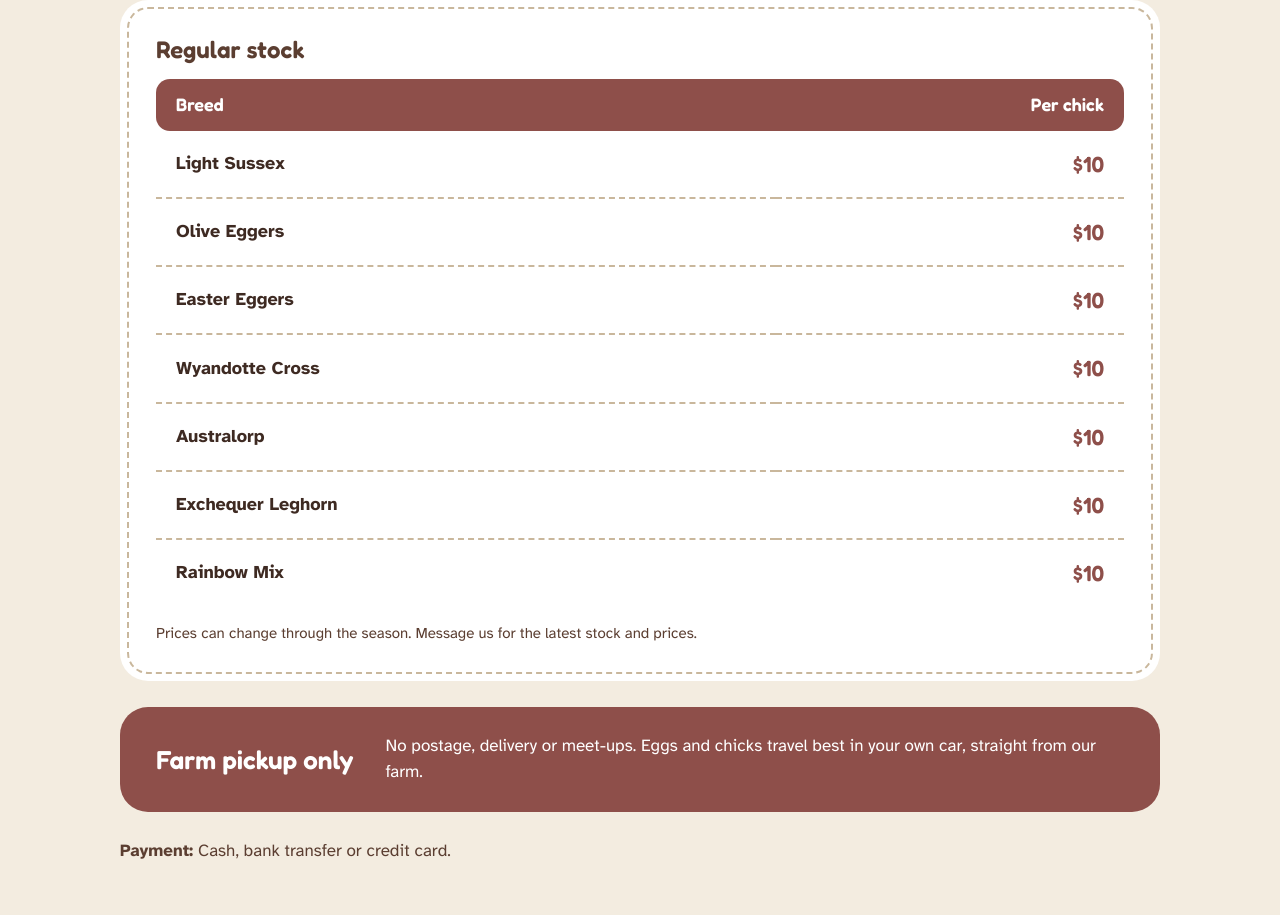
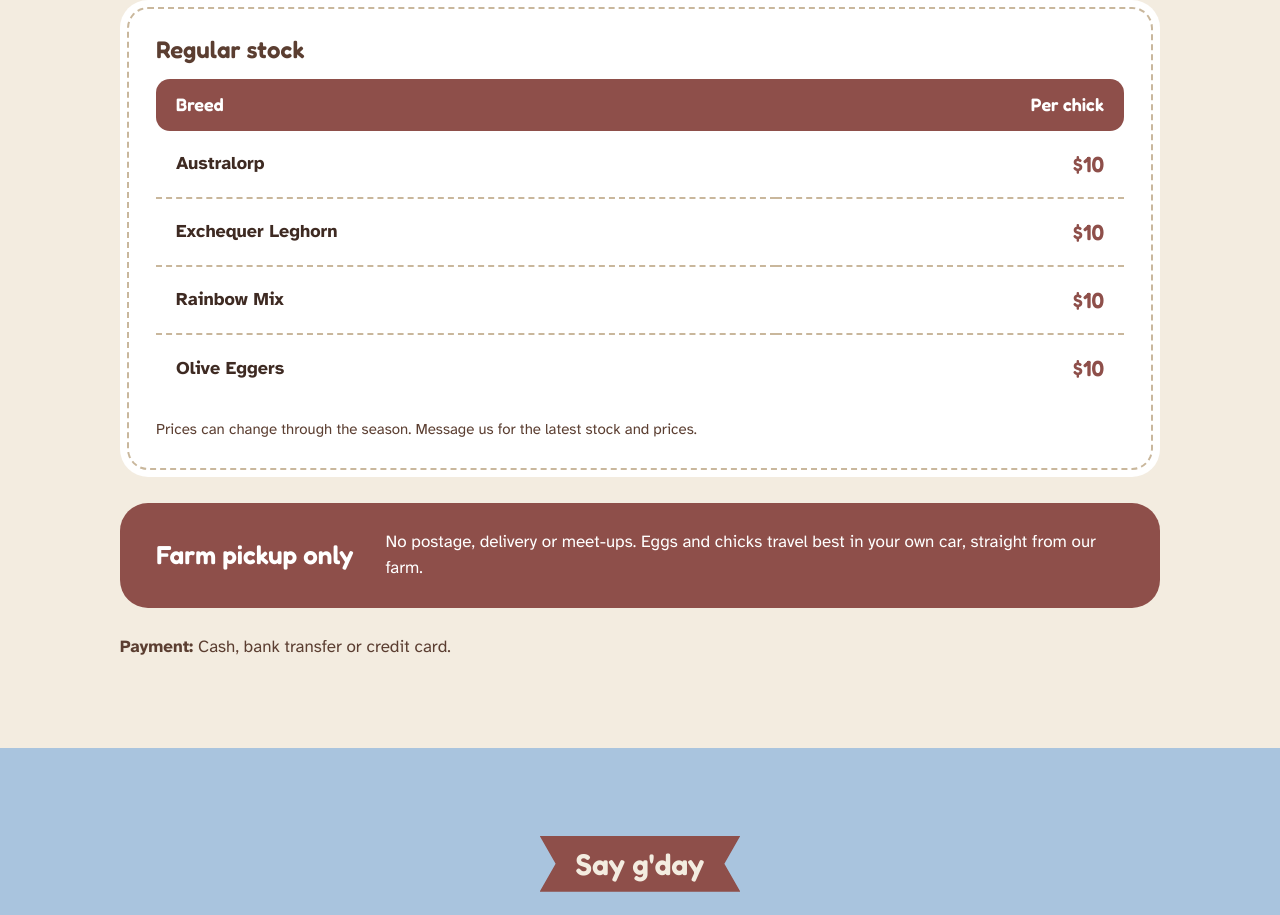
Before and after one commit to webantix/ButtNuggetFarm, a plain HTML site: page index.html in a window 1280 px wide. Shown: the part 1855-2770 px from the top of the page. Drawn offline with Linux system fonts and the light colour scheme.

Commit message:
Trim chick price list and move Olive Eggers to the bottom
Remove Light Sussex, Wyandotte Cross and Easter Eggers.

Co-Authored-By: Claude Opus 5.5 <noreply@anthropic.com>
Claude-Session: https://claude.ai/code/session_01FfCj9tSKw74VNnwUMc2pZv

```diff
--- a/index.html
+++ b/index.html
@@ -149,13 +149,10 @@
           <tr><th scope="col">Breed</th><th scope="col">Per chick</th></tr>
         </thead>
         <tbody>
-          <tr><th scope="row">Light Sussex</th><td>$10</td></tr>
-          <tr><th scope="row">Olive Eggers</th><td>$10</td></tr>
-          <tr><th scope="row">Easter Eggers</th><td>$10</td></tr>
-          <tr><th scope="row">Wyandotte Cross</th><td>$10</td></tr>
           <tr><th scope="row">Australorp</th><td>$10</td></tr>
           <tr><th scope="row">Exchequer Leghorn</th><td>$10</td></tr>
           <tr><th scope="row">Rainbow Mix</th><td>$10</td></tr>
+          <tr><th scope="row">Olive Eggers</th><td>$10</td></tr>
         </tbody>
       </table>
       <p class="price-note">Prices can change through the season. Message us for the latest stock and prices.</p>
```
